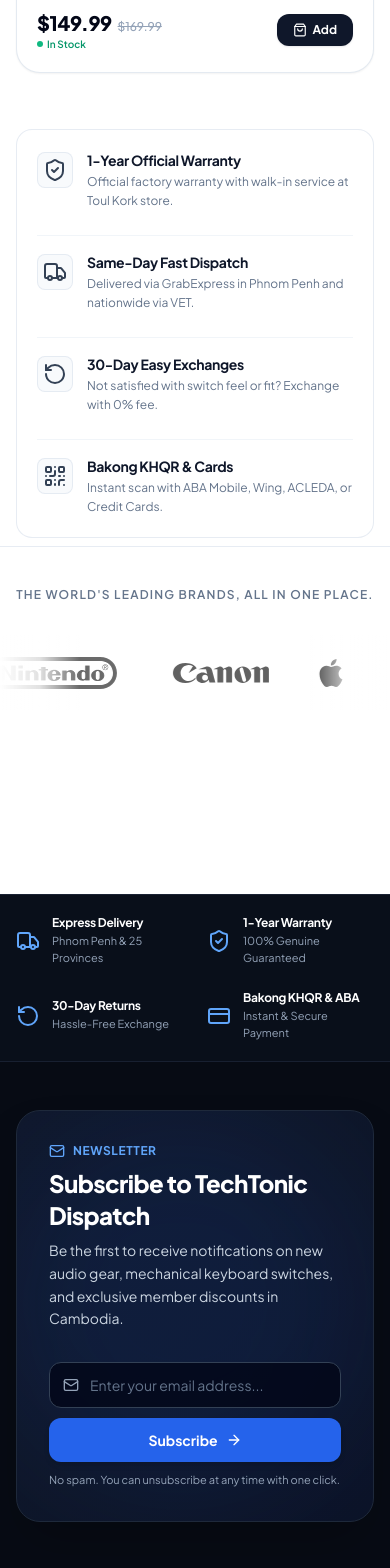
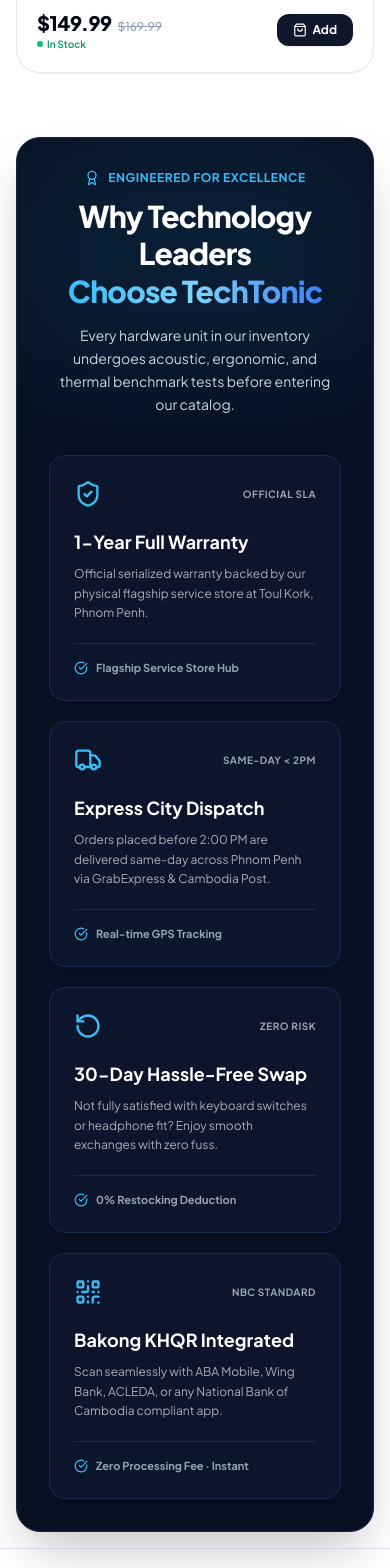
Before and after one commit to sengkoemnan6749-source/E-commerce, a React (Vite) app in the folder frontend/: page / in a window 390 px wide. Shown: the part 8260-9828 px from the top of the page. Built offline with nearby package versions, Linux system fonts and the light colour scheme; the HTML template or start-up script is replaced by a standard one.

Commit message:
fix(home): restore original 4-card layout with midnight navy color #091022

```diff
--- a/frontend/src/components/home/WhyChooseUsBento.jsx
+++ b/frontend/src/components/home/WhyChooseUsBento.jsx
@@ -1,78 +1,186 @@
-import React from 'react';
+import React, { useRef, useState } from 'react';
 import {
   ShieldCheck,
   Truck,
   RotateCcw,
-  QrCode
+  QrCode,
+  Award,
+  CheckCircle
 } from 'lucide-react';
 import { useLanguage } from '../../store/StoreContext';
 
 /**
- * Clean, compact e-commerce trust guarantees strip (Apple / Keychron style).
- * Replaces the heavy, oversized AI-template dark container with a lightweight,
- * human-crafted trust bar that puts products first.
+ * Framer-style Spotlight Card with interactive cursor tracking
+ * Uses the exact dark midnight navy background (#091022) specified by user
  */
-export default function WhyChooseUsBento() {
-  const { t, language } = useLanguage();
+function SpotlightCard({ children, className = '' }) {
+  const cardRef = useRef(null);
+  const [mousePos, setMousePos] = useState({ x: 0, y: 0 });
+  const [isHovered, setIsHovered] = useState(false);
 
-  const benefits = [
-    {
-      icon: ShieldCheck,
-      title: language === 'km' ? 'ការធានាផ្លូវការ ១ ឆ្នាំ' : '1-Year Official Warranty',
-      desc: language === 'km'
-        ? 'ធានាផ្ទាល់ពីរោងចក្រ និងសេវាកម្មជួសជុលនៅសាខាទួលគោក។'
-        : 'Official factory warranty with walk-in service at Toul Kork store.',
-    },
-    {
-      icon: Truck,
-      title: language === 'km' ? 'ដឹកជញ្ជូនរហ័សក្នុងថ្ងៃតែមួយ' : 'Same-Day Fast Dispatch',
-      desc: language === 'km'
-        ? 'ដឹកតាម GrabExpress ក្នុងភ្នំពេញ និង ២៥ ខេត្តក្រុងតាម VET។'
-        : 'Delivered via GrabExpress in Phnom Penh and nationwide via VET.',
-    },
-    {
-      icon: RotateCcw,
-      title: language === 'km' ? 'ប្តូរទំនិញងាយស្រួល ៣០ ថ្ងៃ' : '30-Day Easy Exchanges',
-      desc: language === 'km'
-        ? 'មិនពេញចិត្តកុងតាក់ ឬទំហំកាស? ប្តូរបានដោយមិនគិតសេវាបន្ថែម។'
-        : 'Not satisfied with switch feel or fit? Exchange with 0% fee.',
-    },
-    {
-      icon: QrCode,
-      title: language === 'km' ? 'ទូទាត់រហ័សតាម Bakong KHQR' : 'Bakong KHQR & Cards',
-      desc: language === 'km'
-        ? 'ស្កេនទូទាត់ជាមួយ ABA, Wing, ACLEDA ឬកាតឥណទានសុវត្ថិភាព។'
-        : 'Instant scan with ABA Mobile, Wing, ACLEDA, or Credit Cards.',
-    },
-  ];
+  const handleMouseMove = (e) => {
+    if (!cardRef.current) return;
+    const rect = cardRef.current.getBoundingClientRect();
+    setMousePos({
+      x: e.clientX - rect.left,
+      y: e.clientY - rect.top,
+    });
+  };
 
   return (
-    <section className="max-w-7xl mx-auto px-4 sm:px-6 lg:px-8 w-full my-2">
-      <div className="rounded-2xl border border-slate-200/80 bg-white p-5 sm:p-7 shadow-xs transition-all">
-        <div className="grid grid-cols-1 sm:grid-cols-2 lg:grid-cols-4 gap-6 lg:gap-8 divide-y sm:divide-y-0 lg:divide-x divide-slate-100">
-          {benefits.map((item, idx) => {
-            const Icon = item.icon;
-            return (
-              <div
-                key={idx}
-                className={`flex items-start gap-3.5 ${
-                  idx > 0 ? 'pt-4 sm:pt-0 lg:pl-6' : ''
-                }`}
-              >
-                <div className="w-9 h-9 rounded-lg bg-slate-50 border border-slate-200/80 flex items-center justify-center text-slate-700 shrink-0 mt-0.5">
-                  <Icon className="w-4.5 h-4.5 text-slate-700" />
-                </div>
-                <div>
-                  <h4 className="text-sm font-bold text-slate-900 tracking-tight mb-0.5">
-                    {item.title}
-                  </h4>
-                  <p className="text-xs text-slate-500 leading-relaxed">
-                    {item.desc}
-                  </p>
-                </div>
+    <div
+      ref={cardRef}
+      onMouseMove={handleMouseMove}
+      onMouseEnter={() => setIsHovered(true)}
+      onMouseLeave={() => setIsHovered(false)}
+      className={`group relative p-6 sm:p-7 rounded-2xl bg-[#0d162d]/90 hover:bg-[#111c38] border border-[#1a294d] hover:border-sky-500/50 shadow-lg transition-all duration-300 flex flex-col justify-between hover:-translate-y-1 overflow-hidden ${className}`}
+    >
+      {/* Dynamic Cursor Spotlight Beam (Framer style) */}
+      <div
+        className="pointer-events-none absolute -inset-px transition-opacity duration-300"
+        style={{
+          opacity: isHovered ? 1 : 0,
+          background: `radial-gradient(450px circle at ${mousePos.x}px ${mousePos.y}px, rgba(56, 189, 248, 0.14), transparent 70%)`,
+        }}
+      />
+
+      {/* Dynamic Border Glow */}
+      <div
+        className="pointer-events-none absolute inset-0 rounded-2xl transition-opacity duration-300 border border-sky-400/30"
+        style={{
+          opacity: isHovered ? 1 : 0,
+          maskImage: `radial-gradient(180px circle at ${mousePos.x}px ${mousePos.y}px, black 20%, transparent 80%)`,
+          WebkitMaskImage: `radial-gradient(180px circle at ${mousePos.x}px ${mousePos.y}px, black 20%, transparent 80%)`,
+        }}
+      />
+
+      {/* Card Content */}
+      <div className="relative z-10 flex flex-col justify-between h-full">
+        {children}
+      </div>
+    </div>
+  );
+}
+
+export default function WhyChooseUsBento() {
+  const { t } = useLanguage();
+
+  return (
+    <section className="max-w-7xl mx-auto px-4 sm:px-6 lg:px-8 w-full my-4">
+      {/* Outer Container with the exact deep midnight navy color (#091022) */}
+      <div className="relative rounded-3xl overflow-hidden bg-[#091022] p-8 sm:p-12 lg:p-14 text-white shadow-2xl border border-[#172545]">
+
+        {/* Subtle Ambient Radial Highlight */}
+        <div className="absolute top-0 left-1/2 -translate-x-1/2 w-full max-w-3xl h-56 bg-sky-500/10 blur-3xl pointer-events-none" />
+
+        {/* Section Header */}
+        <div className="text-center max-w-3xl mx-auto mb-10 sm:mb-14 relative z-10">
+          <div className="flex items-center justify-center gap-2 text-xs font-bold uppercase tracking-wider text-sky-400 mb-3">
+            <Award className="w-4 h-4 text-sky-400" />
+            <span>{t('why_tag', 'Engineered For Excellence')}</span>
+          </div>
+          <h2 className="text-3xl sm:text-4xl lg:text-5xl font-black text-white tracking-tight leading-tight">
+            {t('why_title_1', 'Why Technology Leaders')} <br />
+            <span className="text-transparent bg-clip-text bg-gradient-to-r from-sky-400 via-sky-300 to-blue-500">
+              {t('why_title_2', 'Choose TechTonic')}
+            </span>
+          </h2>
+          <p className="text-sm sm:text-base text-slate-300 mt-3.5 leading-relaxed max-w-2xl mx-auto">
+            {t('why_desc', 'Every hardware unit in our inventory undergoes acoustic, ergonomic, and thermal benchmark tests before entering our catalog.')}
+          </p>
+        </div>
+
+        {/* 4 Premium Cards Grid (Exact Layout from Image 1) */}
+        <div className="grid grid-cols-1 md:grid-cols-2 lg:grid-cols-4 gap-5 sm:gap-6 relative z-10">
+
+          {/* 1. Warranty */}
+          <SpotlightCard>
+            <div>
+              <div className="flex items-center justify-between mb-5">
+                <ShieldCheck className="w-7 h-7 text-sky-400 group-hover:text-sky-300 transition-colors" />
+                <span className="text-[10px] font-bold uppercase tracking-wider text-slate-400">
+                  {t('why_card_1_badge', 'Official SLA')}
+                </span>
               </div>
-            );
-          })}
+              <h3 className="text-lg font-bold text-white mb-2 group-hover:text-sky-300 transition-colors">
+                {t('why_card_1_title', '1-Year Full Warranty')}
+              </h3>
+              <p className="text-xs text-slate-300/80 leading-relaxed">
+                {t('why_card_1_desc', 'Official serialized warranty backed by our physical flagship service store at Toul Kork, Phnom Penh.')}
+              </p>
+            </div>
+            <div className="pt-4 mt-5 border-t border-[#1a294d] flex items-center gap-2 text-[11px] font-bold text-slate-400">
+              <CheckCircle className="w-3.5 h-3.5 text-sky-400 shrink-0" />
+              <span>{t('why_card_1_footer', 'Flagship Service Store Hub')}</span>
+            </div>
+          </SpotlightCard>
+
+          {/* 2. Dispatch */}
+          <SpotlightCard>
+            <div>
+              <div className="flex items-center justify-between mb-5">
+                <Truck className="w-7 h-7 text-sky-400 group-hover:text-sky-300 transition-colors" />
+                <span className="text-[10px] font-bold uppercase tracking-wider text-slate-400">
+                  {t('why_card_2_badge', 'Same-Day < 2PM')}
+                </span>
+              </div>
+              <h3 className="text-lg font-bold text-white mb-2 group-hover:text-sky-300 transition-colors">
+                {t('why_card_2_title', 'Express City Dispatch')}
+              </h3>
+              <p className="text-xs text-slate-300/80 leading-relaxed">
+                {t('why_card_2_desc', 'Orders placed before 2:00 PM are delivered same-day across Phnom Penh via GrabExpress & Cambodia Post.')}
+              </p>
+            </div>
+            <div className="pt-4 mt-5 border-t border-[#1a294d] flex items-center gap-2 text-[11px] font-bold text-slate-400">
+              <CheckCircle className="w-3.5 h-3.5 text-sky-400 shrink-0" />
+              <span>{t('why_card_2_footer', 'Real-time GPS Tracking')}</span>
+            </div>
+          </SpotlightCard>
+
+          {/* 3. Swap */}
+          <SpotlightCard>
+            <div>
+              <div className="flex items-center justify-between mb-5">
+                <RotateCcw className="w-7 h-7 text-sky-400 group-hover:text-sky-300 transition-colors" />
+                <span className="text-[10px] font-bold uppercase tracking-wider text-slate-400">
+                  {t('why_card_3_badge', 'Zero Risk')}
+                </span>
+              </div>
+              <h3 className="text-lg font-bold text-white mb-2 group-hover:text-sky-300 transition-colors">
+                {t('why_card_3_title', '30-Day Hassle-Free Swap')}
+              </h3>
+              <p className="text-xs text-slate-300/80 leading-relaxed">
+                {t('why_card_3_desc', 'Not fully satisfied with keyboard switches or headphone fit? Enjoy smooth exchanges with zero fuss.')}
+              </p>
+            </div>
+            <div className="pt-4 mt-5 border-t border-[#1a294d] flex items-center gap-2 text-[11px] font-bold text-slate-400">
+              <CheckCircle className="w-3.5 h-3.5 text-sky-400 shrink-0" />
+              <span>{t('why_card_3_footer', '0% Restocking Deduction')}</span>
+            </div>
+          </SpotlightCard>
+
+          {/* 4. KHQR */}
+          <SpotlightCard>
+            <div>
+              <div className="flex items-center justify-between mb-5">
+                <QrCode className="w-7 h-7 text-sky-400 group-hover:text-sky-300 transition-colors" />
+                <span className="text-[10px] font-bold uppercase tracking-wider text-slate-400">
+                  {t('why_card_4_badge', 'NBC Standard')}
+                </span>
+              </div>
+              <h3 className="text-lg font-bold text-white mb-2 group-hover:text-sky-300 transition-colors">
+                {t('why_card_4_title', 'Bakong KHQR Integrated')}
+              </h3>
+              <p className="text-xs text-slate-300/80 leading-relaxed">
+                {t('why_card_4_desc', 'Scan seamlessly with ABA Mobile, Wing Bank, ACLEDA, or any National Bank of Cambodia compliant app.')}
+              </p>
+            </div>
+            <div className="pt-4 mt-5 border-t border-[#1a294d] flex items-center gap-2 text-[11px] font-bold text-slate-400">
+              <CheckCircle className="w-3.5 h-3.5 text-sky-400 shrink-0" />
+              <span>{t('why_card_4_footer', 'Zero Processing Fee · Instant')}</span>
+            </div>
+          </SpotlightCard>
+
         </div>
       </div>
     </section>
```
